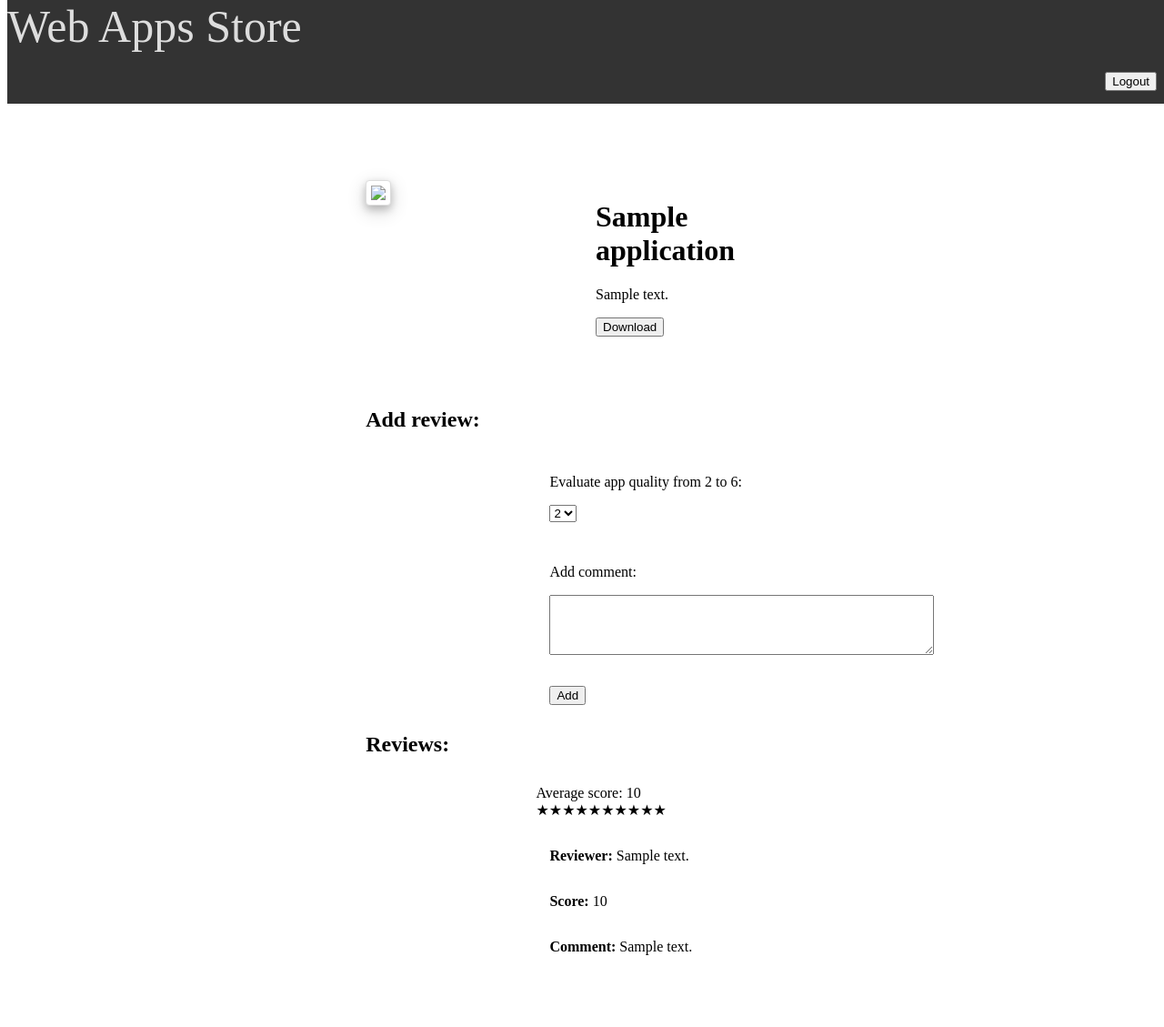
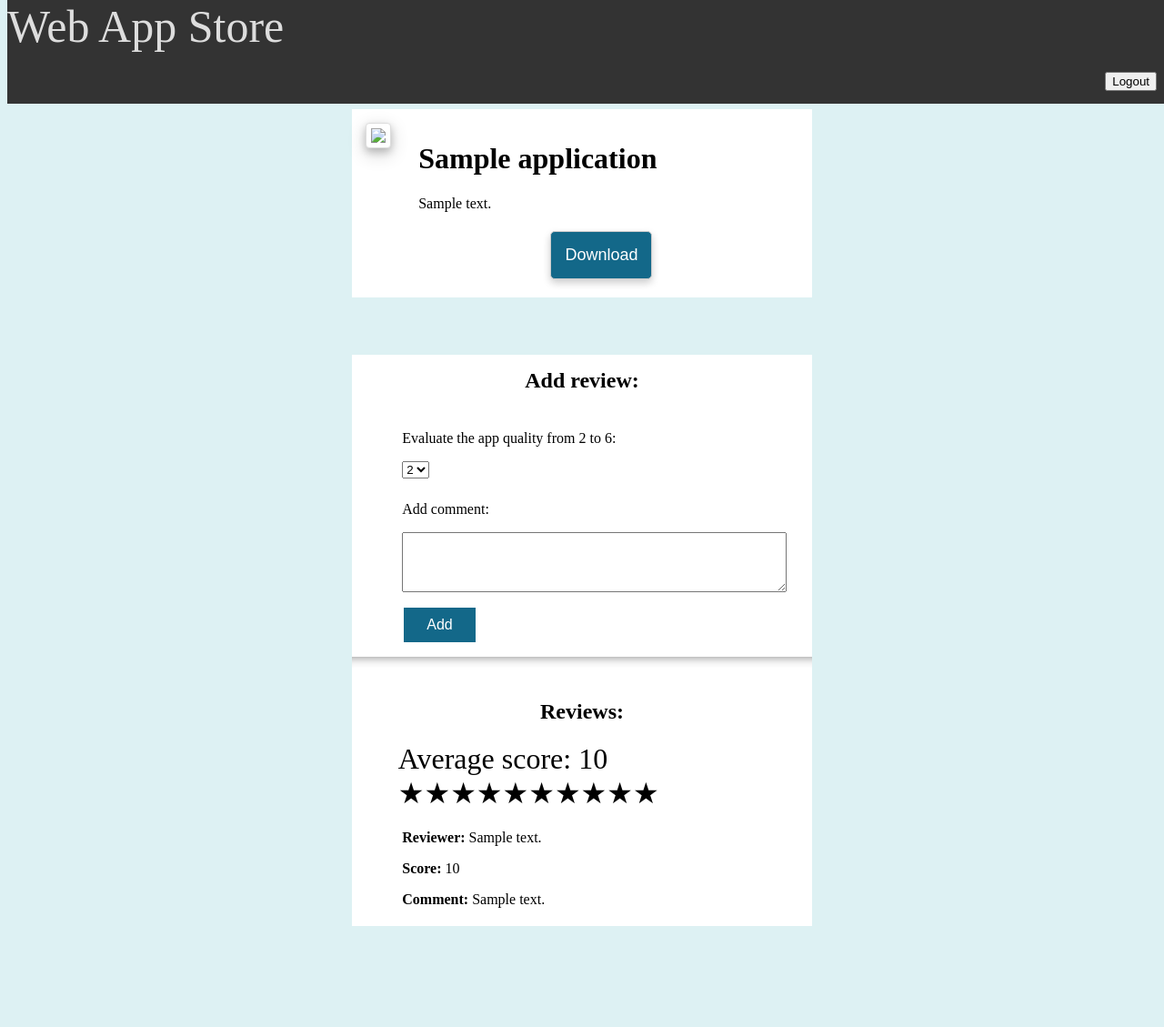
Before and after one commit to cvetelinast/Web-App-Store, a PHP site: page /app/application.php?id=1 in a window 1280 px wide. Shown: the whole page at 91% size. After the commit the page ends 1018 px from the top, so only its background shows below. Run offline with PHP 8.4, Linux system fonts and the light colour scheme; tables that the repository leaves empty hold one stand-in row (values such as "Sample post").

Commit message:
Improved the style of the app

```diff
--- a/app/addApplication.php
+++ b/app/addApplication.php
@@ -12,7 +12,7 @@
 
 	<div class="navbar navbar-fixed-top">
         <a class="title">
-			Web Apps Store
+			Web App Store
 		</a>
 		<div class="container">
             <a>
--- a/app/application.php
+++ b/app/application.php
@@ -5,14 +5,14 @@
 	<meta name="viewport" content="width=device-width, initial-scale=1.0">
 	<title>Web App Store </title>
 	<link type="text/css" href="../css/styles.css" rel="stylesheet">
-	<link type="text/css" href="../css/app_styles.css" rel="stylesheet">
+	<link type="text/css" href="../css/app_details_styles.css" rel="stylesheet">
 	<link rel="icon" href="../images/icon.png">
 </head>
 <body>
 
 	<div class="navbar navbar-fixed-top">
         <a class="title">
-			Web Apps Store
+			Web App Store
 		</a>
 		<div class="container">
             <a>
@@ -24,9 +24,7 @@
     </div>
 
     <div class="main">
-        <div class="wrapper" style="background-image: url(../images/background.jpg);">
-        </div>
-    	<div class="containerApplication">
+    	<div class="application_container">
 			<?php
 				include('../server/server.php');
 				$application = getApplication($_GET['id']);
@@ -58,7 +56,7 @@
 			<form action="" method="post" enctype="multipart/form-data">
 				<div class="containerUploading">
 					<a class="child">
-						<p>Evaluate app quality from 2 to 6:</p>
+						<p>Evaluate the app quality from 2 to 6:</p>
 						<select name="score">
 							<option value="2">2</option>
 							<option value="3">3</option>
@@ -82,6 +80,7 @@
 					?>
 				</div>
 			</form>
+			<hr>
 			<h2>Reviews:</h2>
 				<div class="containerUploading">
 					<?php
@@ -112,7 +111,7 @@
 								$stars.="&#9733";
 							}
 						}
-						echo "<p>Average score: $averageScore $stars";
+						echo "<div class='average'>Average score: $averageScore $stars </div>";
 						echo $result;
 					?>
 				</div>
--- /dev/null
+++ b/css/app_details_styles.css
@@ -0,0 +1,106 @@
+body {
+    background-color:#ddf1f3;
+  }
+
+img {
+    border: 1px solid #ddd;
+    border-radius: 4px;
+    padding: 5px;
+    height: auto;
+    max-width: 300px;
+    object-fit: contain;
+    background-color: white;
+    box-shadow: 0 4px 8px 0 rgba(0, 0, 0, 0.2), 0 6px 20px 0 rgba(0, 0, 0, 0.19);
+  }
+
+  .application_container {
+    display: flex;
+    flex-direction: row;
+    margin: 5% 30% 0% 30%;
+    background-color: white;
+  }
+
+  .childApplicationDetails {
+    align-self: flex-start;
+    margin: 15px;
+  }
+
+  .reviews_container{
+    margin: 5% 30%;
+    background-color: white;
+  }
+
+  /* Button download styles*/
+  .download {
+    float: right;
+    display: inline-block;
+    border-radius: 4px;
+    background-color: #136889;
+    border: none;
+    color: #FFFFFF;
+    text-align: center;
+    font-size: 18px;
+    padding: 15px;
+    cursor: pointer;
+    margin: 5px;
+    border-radius: 5px;
+    border: 1px solid #ccc;
+    box-shadow: 0 4px 8px 0 rgba(0,0,0,0.2);
+    transition: 0.3s;
+  }
+
+  .download:hover {
+    border: 1px solid #777;
+    box-shadow: 0 8px 16px 0 rgba(0,0,0,0.2);
+  }
+
+  /* Reviews styles */
+  h2 {
+    align-self: flex-start;
+    padding-top: 15px;
+    text-align: center;
+  }
+
+  .container>.logout {
+    float: right;
+    padding: 5%;
+  }
+
+  .containerUploading {
+    display: flex;
+    flex-direction: column;
+    padding-left: 10%;
+  }
+
+  .child {
+    margin: 1%;
+  }
+
+  .add_review {
+    background-color: #136889;
+    border: none;
+    color: white;
+    padding: 10px 25px;
+    text-align: center;
+    text-decoration: none;
+    display: inline-block;
+    font-size: 16px;
+    margin: 4px 2px;
+    cursor: pointer;
+    -webkit-transition-duration: 0.2s;
+    transition-duration: 0.2s;
+  }
+
+  .add_review:hover {
+    box-shadow: 0 12px 16px 0 rgba(0,0,0,0.24),0 17px 50px 0 rgba(0,0,0,0.19);
+  }
+
+  hr {
+    height: 12px;
+    border: 0;
+    box-shadow: inset 0 12px 12px -12px rgba(0, 0, 0, 0.5);
+}
+
+.average {
+    font-size: 2em;
+}
--- a/css/app_styles.css
+++ b/css/app_styles.css
@@ -10,31 +10,8 @@
     padding-left: 40%;
   }
 
- .containerApplication {
-    display: flex;
-    flex-direction: row;
-    padding: 5% 30% 0% 30%;
-  }
-
   .child, h2 {
     align-self: flex-start;
     margin: 15px;
     width: 100%;
   }
-
-  img {
-    border: 1px solid #ddd;
-    border-radius: 4px;
-    padding: 5px;
-    height: auto;
-    max-width: 300px;
-    object-fit: contain;
-    background-color: white;
-    box-shadow: 0 4px 8px 0 rgba(0, 0, 0, 0.2), 0 6px 20px 0 rgba(0, 0, 0, 0.19);
-  }
-
-  .childApplicationDetails {
-    align-self: flex-start;
-    margin: 15px;
-    width: 100%;
-  }
--- a/css/styles.css
+++ b/css/styles.css
@@ -1,3 +1,8 @@
+/* removes the horizontal scrollbar*/
+body {
+  overflow-x: hidden;
+}
+
 /* The navigation bar */
 .navbar {
     overflow: hidden;
@@ -29,10 +34,6 @@
     margin-top: 120px; /* Add a top margin to avoid content overlay */
   }
 
-  .reviews_container{
-    margin: 5% 30%;
-  }
-
   .title{
       color: #ddd;
       text-align: center;
```
Also changed, not shown: app/app.php (+8 -6 lines), css/app_list_styles.css (+46 -9 lines), css/index.html (deleted, +0 -54 lines), css/index_styles.css (added, +17 -0 lines), index.php (+5 -9 lines).
